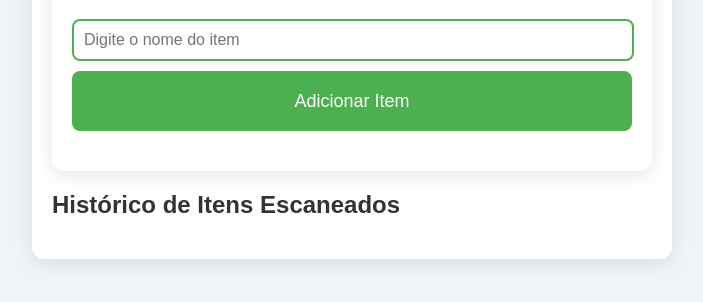
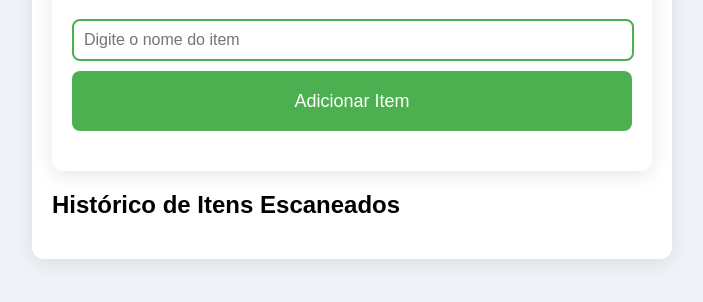
Before and after one commit to pedrao-pz/leo_scanner, a plain HTML site: page index.html in a window 1280 px wide. Shown: the part 402-704 px from the top of the page, without its empty margins (288-991 px from the left). Drawn offline with Linux system fonts and the light colour scheme.

Commit message:
Update main.css
Cor do texto para preto, para ser possivel indenpendente do navegador

```diff
--- a/main.css
+++ b/main.css
@@ -1,7 +1,7 @@
 body {
     font-family: 'Arial', sans-serif;
-    background-color: #f0f4f8;
-    color: #333;
+    background-color: #f0f4f8; /* Fundo branco claro */
+    color: #000; /* Cor do texto preta */
     margin: 0;
     padding: 0;
 }
```
